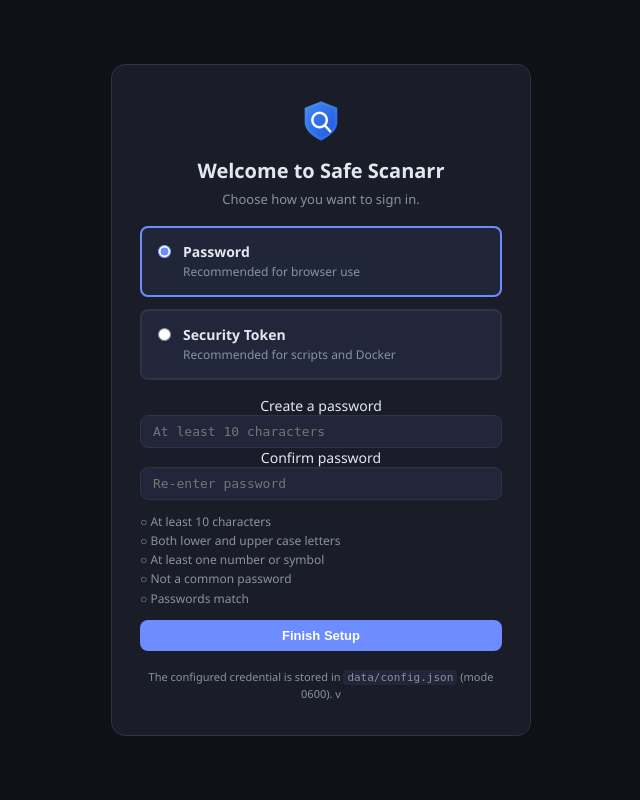
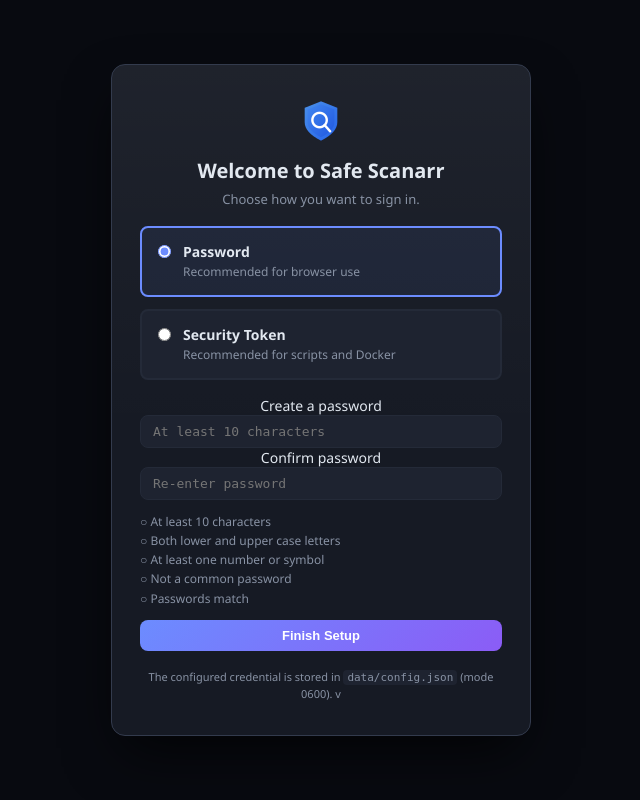
Before and after one commit to jckrbbt/safescanarr, a Python web app: template web/templates/setup.html in a window 1280 px wide. Shown: the whole page, without its empty margins (319-959 px from the left). Run offline with Jinja, Linux system fonts and the light colour scheme; the template is opened without the code that fills it, so the values that code supplies are empty.

Commit message:
Tier 1.7: modern surface system (tokens, depth, glass, gradients, glow)

```diff
--- a/web/static/style.css
+++ b/web/static/style.css
@@ -4,18 +4,38 @@
 *, *::before, *::after { box-sizing: border-box; margin: 0; padding: 0; }
 
 :root {
-  /* Colours */
-  --bg:         #0f1117;
-  --bg2:        #1a1d27;
-  --bg3:        #22263a;
-  --border:     #2e3348;
-  --accent:     #6c8cff;
-  --accent2:    #4ade80;
-  --danger:     #f87171;
-  --warn:       #fbbf24;
-  --text:       #e2e8f0;
-  --text-dim:   #8892a4;
-  --shadow:     0 4px 24px rgba(0,0,0,.4);
+  /* Surfaces: wider ramp, slight cool cast */
+  --bg:        #080a10;
+  --surface-1: #0f1219;
+  --surface-2: #161a24;
+  --surface-3: #1e2330;
+  --surface-4: #272d3c;
+  --border:        #242a38;
+  --border-strong: #333b4d;
+  --bg2: var(--surface-2);   --bg3: var(--surface-3);      /* compatibility */
+
+  /* Brand + glow */
+  --accent:        #6c8cff;
+  --accent2:       #4ade80;
+  --accent-bright: #8aa4ff;
+  --accent-dim:    rgba(108,140,255,.14);
+  --danger:        #f87171;
+  --warn:          #fbbf24;
+  --text:          #e2e8f0;
+  --text-dim:      #8892a4;
+  --grad-accent:   linear-gradient(135deg, #6c8cff, #8b5cf6);
+  --grad-surface:  linear-gradient(180deg, rgba(255,255,255,.04), rgba(255,255,255,0) 55%);
+  --glow-accent:   0 0 0 1px rgba(108,140,255,.35), 0 10px 30px -10px rgba(108,140,255,.5);
+
+  /* Elevation */
+  --shadow-1: 0 1px 2px rgba(0,0,0,.5);
+  --shadow-2: 0 6px 18px -4px rgba(0,0,0,.6);
+  --shadow-3: 0 24px 56px -12px rgba(0,0,0,.75);
+  --shadow: var(--shadow-2);                               /* compatibility */
+
+  /* Glass */
+  --glass-bg:  rgba(22,26,36,.72);
+  --glass-brd: rgba(255,255,255,.08);
 
   /* Spacing scale */
   --space-1: 4px;
@@ -341,8 +363,8 @@
   cursor: pointer;
   transition: all .15s;
 }
-.btn-primary  { background: var(--accent); color: #fff; }
-.btn-primary:hover  { background: #5a7aee; }
+.btn-primary  { background: var(--accent); background-image: var(--grad-accent); color: #fff; }
+.btn-primary:hover  { background: #5a7aee; filter: brightness(1.08); }
 .btn-secondary { background: var(--bg3); color: var(--text); border: 1px solid var(--border); }
 .btn-secondary:hover { background: var(--border); }
 .btn-success  { background: var(--accent2); color: #0f1117; }
@@ -1540,10 +1576,13 @@
   width: 100%;
   max-width: 360px;
   background: var(--bg2);
+  background-image: var(--grad-surface);
   border: 1px solid var(--border);
   border-radius: var(--radius-lg);
   padding: 32px 28px;
   text-align: center;
+  box-shadow: var(--shadow-3);
+  border-color: var(--border-strong);
 }
 .login-logo { width: 48px; height: 48px; margin-bottom: 8px; }
 .login-title { font-size: 20px; margin: 0 0 6px; }
```
Also changed, not shown: other parts of web/static/style.css (+31 -13 lines).
